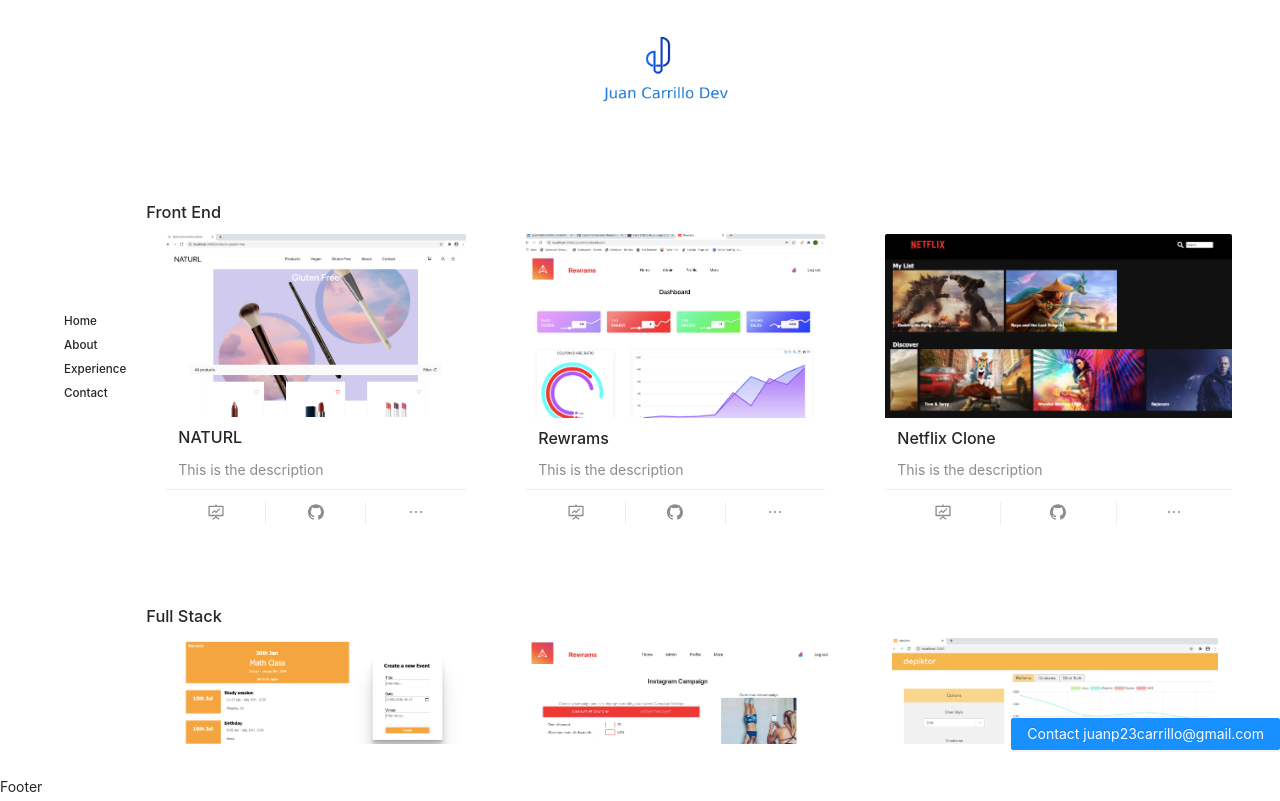
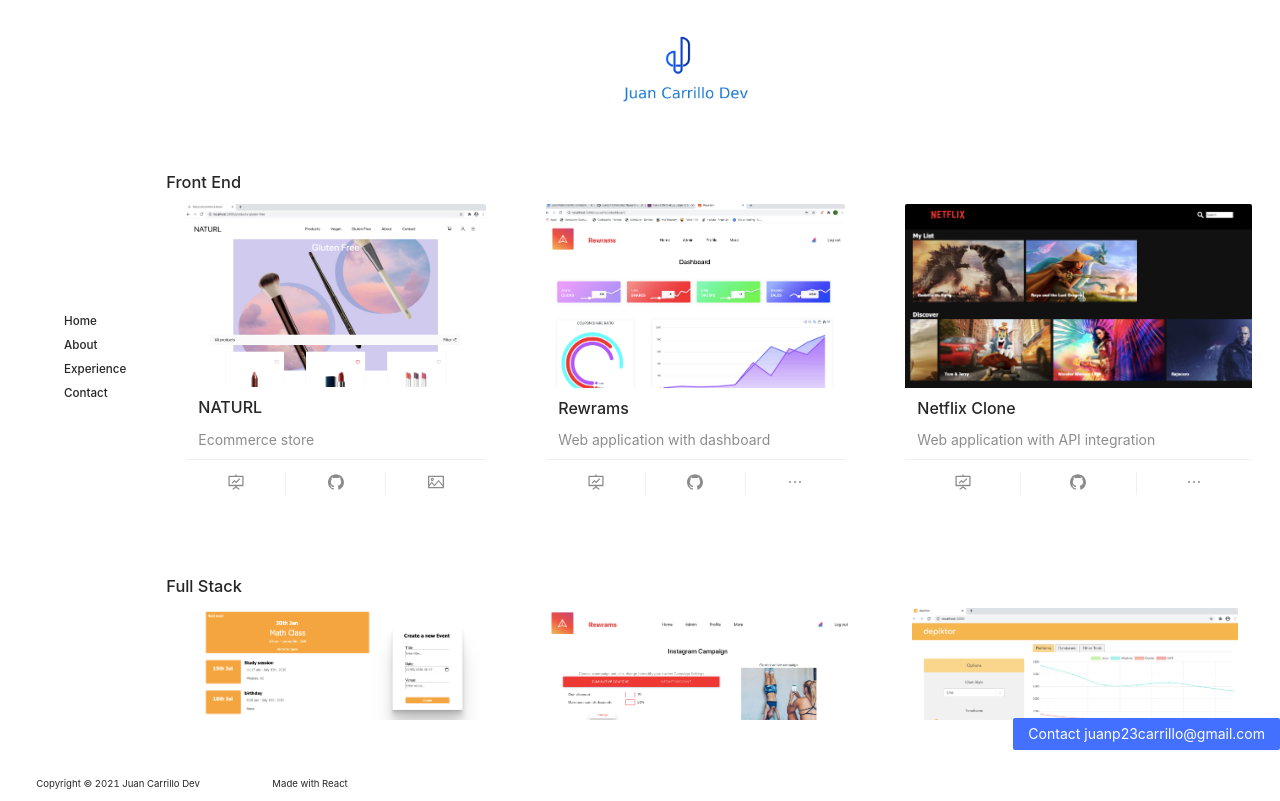
Before and after one commit to juanpc10/portfolio, a React (Create React App) app: page /experience in a window 1280 px wide. Built offline with nearby package versions, Linux system fonts and the light colour scheme.

Commit message:
fix margins

```diff
--- a/src/components/about.js
+++ b/src/components/about.js
@@ -85,21 +85,21 @@ function About() {
             </div>
           </div>
 
-          <div className="affixContainer">
-            <Affix offsetBottom={bottom}>
-              <Link to="/contact"><Button type="primary"> Contact juanp23carrillo@gmail.com</Button></Link>
-              {/* <Button type="primary" onClick={() => setBottom(bottom + 10)}>
-                Contact juanp23carrillo@gmail.com
-              </Button> */}
-            </Affix>
-          </div>
-
+        </div>
+      </div>
+      <div className="footerSection">
+        <div className="affixContainer">
+          <Affix offsetBottom={bottom}>
+            <Link to="/contact"><Button className="contactButton"> Contact juanp23carrillo@gmail.com</Button></Link>
+          </Affix>
+        </div>
+        <div className="footer">
+          <p>Copyright © 2021 Juan Carrillo Dev</p>
+          <p>Made with React</p>
         </div>
       </div>
 
-      <div>
-        <p>Footer</p>
-      </div>
+
     </div>
   );
 }
--- a/src/components/about.scss
+++ b/src/components/about.scss
@@ -66,3 +66,10 @@
   display: flex;
   justify-content: flex-end;
 }
+
+
+.contactButton {
+  color: white;
+  background-color: rgb(68, 112, 255);
+  border: none;
+}
--- a/src/components/contact.js
+++ b/src/components/contact.js
@@ -62,9 +62,13 @@ function Contact() {
 
       </div>
 
-      <div>
-        <p>Footer</p>
+      <div className="footerSection">
+        <div className="footer">
+          <p>Copyright © 2021 Juan Carrillo Dev</p>
+          <p>Made with React</p>
+        </div>
       </div>
+
     </div>
   );
 }
--- a/src/components/experience.js
+++ b/src/components/experience.js
@@ -26,6 +26,7 @@ import Postgresql from '../images/postgresql.png';
 import Mongodb from '../images/mongodb.png';
 import Mongoose from '../images/mongoose.jpeg';
 import Redis from '../images/redis.png';
+
 import CodingQueens from '../images/codingqueens.jpeg';
 import Bigonotation from '../images/bigonotation.jpeg';
 import Hashtable from '../images/hashtable.png';
@@ -35,29 +36,43 @@ import Linkedlist from '../images/linkedlist.png';
 
 
 
-
-
-// import { Router } from "@reach/router";
 import { Link } from "@reach/router";
 import { Affix, Button } from 'antd';
+// import { Popover } from 'antd';
+
 
 import logo from '../images/juanLogo.png';
 
-import { Image } from 'antd';
-
-
 
 import { Card, Avatar } from 'antd';
-import { EditOutlined, EllipsisOutlined, SettingOutlined } from '@ant-design/icons';
+import { Modal } from 'antd';
+import { EditOutlined, EllipsisOutlined, SettingOutlined, PictureOutlined } from '@ant-design/icons';
+
+import {GithubOutlined, LinkedinOutlined, FundProjectionScreenOutlined } from '@ant-design/icons';
 
 
 
 
-import {GithubOutlined, LinkedinOutlined, FundProjectionScreenOutlined } from '@ant-design/icons';
+
+
 
 function Experience() {
   const [bottom, setBottom] = useState(50);
   const { Meta } = Card;
+
+  const [isModalVisible, setIsModalVisible] = useState(false);
+
+  const showModal = () => {
+    setIsModalVisible(true);
+  };
+
+  const handleOk = () => {
+    setIsModalVisible(false);
+  };
+
+  const handleCancel = () => {
+    setIsModalVisible(false);
+  };
 
   return (
     <div>
@@ -69,56 +84,63 @@ function Experience() {
           <Link to="/contact"><h5>Contact</h5></Link>
         </div>
 
-        <div className="projectsContainer">
+        <div className="projectsPageContainer">
 
-          <div className="logoContainer2">
+          <div className="logoExpContainer">
             <Link to="/">
               <img src={logo} alt='juanLogo'></img>
             </Link>
           </div>
 
+
+          <div className="projectsScrollContainer">
             <div className="projectCategory">
               <h3>Front End</h3>
             </div>
             <div className="projects">
               <div className="singleproject">
-              <Card hoverable bordered={false} size="small" style={{ width: 300 }} cover={<img alt="example" src={Naturl} />} actions={[<FundProjectionScreenOutlined />,<GithubOutlined />,<EllipsisOutlined key="ellipsis" />,]}>
-                <Meta title="NATURL" description="This is the description"/>
+                <Card onClick={showModal} hoverable bordered={false} size="small" style={{ width: 300 }} cover={<img alt="example" src={Naturl} />} actions={[<FundProjectionScreenOutlined />,<GithubOutlined />,<PictureOutlined />,]}>
+                  <Meta title="NATURL" description="Ecommerce store"/>
                 </Card>
+                <Modal footer={[]} title="NATURL" visible={isModalVisible} onOk={handleOk} onCancel={handleCancel}>
+                  <p>Fully functional JAM stack ecommerce store with Stripe and Firebase integration.</p>
+                  <p>Tech Stack: React, Stripe, Firebase</p>
+                  {/* <p>Some contents...</p> */}
+                </Modal>
               </div>
               <div className="singleproject">
                 <Card hoverable bordered={false} size="small" style={{ width: 299}} cover={<img alt="example" src={Rewrams} />} actions={[<FundProjectionScreenOutlined />,<GithubOutlined />,<EllipsisOutlined key="ellipsis" />,]}>
-                <Meta title="Rewrams" description="This is the description"/>
+                  <Meta title="Rewrams" description="Web application with dashboard"/>
                 </Card>
               </div>
               <div className="singleproject">
                 <Card hoverable bordered={false} size="small" style={{ width: 347 }} cover={<img alt="example" src={NetflixClone} />} actions={[<FundProjectionScreenOutlined />,<GithubOutlined />,<EllipsisOutlined key="ellipsis" />,]}>
-                <Meta title="Netflix Clone" description="This is the description"/>
+                  <Meta title="Netflix Clone" description="Web application with API integration"/>
                 </Card>
               </div>
               <div className="singleproject">
                 <Card hoverable bordered={false} size="small" style={{ width: 314 }} cover={<img alt="example" src={SoccerApp} />} actions={[<FundProjectionScreenOutlined />,<GithubOutlined />,<EllipsisOutlined key="ellipsis" />,]}>
-                <Meta title="Soccer App" description="This is the description"/>
+                  <Meta title="Soccer App" description="Front end app with state management"/>
                 </Card>
               </div>
               <div className="singleproject">
                 <Card hoverable bordered={false} size="small" style={{ width: 308 }} cover={<img alt="example" src={DragNDrop} />} actions={[<FundProjectionScreenOutlined />,<GithubOutlined />,<EllipsisOutlined key="ellipsis" />,]}>
-                <Meta title="Drag And Drop Team" description="This is the description"/>
+                  <Meta title="World's Best Fighters" description="Front end app with draggable functionality"/>
                 </Card>
               </div>
               <div className="singleproject">
                 <Card hoverable bordered={false} size="small" style={{ width: 263 }} cover={<img alt="example" src={Tictactoe} />} actions={[<FundProjectionScreenOutlined />,<GithubOutlined />,<EllipsisOutlined key="ellipsis" />,]}>
-                <Meta title="Tic Tac Toe Game" description="This is the description"/>
+                  <Meta title="Tic Tac Toe Game" description="Application with game logic"/>
                 </Card>
               </div>
               <div className="singleproject">
                 <Card hoverable bordered={false} size="small" style={{ width: 479 }} cover={<img alt="example" src={HeroesApp} />} actions={[<FundProjectionScreenOutlined />,<GithubOutlined />,<EllipsisOutlined key="ellipsis" />,]}>
-                <Meta title="Heroes App" description="This is the description"/>
+                  <Meta title="Heroes App" description="Front end application built with Angular"/>
                 </Card>
               </div>
               <div id="todolist" className="singleproject">
                 <Card hoverable bordered={false} size="small" style={{ width: 262 }} cover={<img alt="example" src={TodoList} />} actions={[<FundProjectionScreenOutlined />,<GithubOutlined />,<EllipsisOutlined key="ellipsis" />,]}>
-                <Meta title="To Do List" description="This is the description"/>
+                  <Meta title="To Do List" description="Front end app with redux "/>
                 </Card>
               </div>
             </div>
@@ -129,27 +151,27 @@ function Experience() {
             <div className="projects">
               <div className="singleproject">
                 <Card hoverable bordered={false} size="small" style={{ width: 300 }} cover={<img alt="example" src={CalendarApp} />} actions={[<FundProjectionScreenOutlined />,<GithubOutlined />,<EllipsisOutlined key="ellipsis" />,]}>
-                <Meta title="Calendar App" description="This is the description"/>
+                  <Meta title="Calendar App" description="Full stack app for checking events by date"/>
                 </Card>
               </div>
               <div className="singleproject">
                 <Card hoverable bordered={false} size="small" style={{ width:306 }} cover={<img alt="example" src={Instagram} />} actions={[<FundProjectionScreenOutlined />,<GithubOutlined />,<EllipsisOutlined key="ellipsis" />,]}>
-                <Meta title="Instagram App" description="This is the description"/>
+                  <Meta title="Instagram App" description="Application with admin panel"/>
                 </Card>
               </div>
               <div className="singleproject">
                 <Card hoverable bordered={false} size="small" style={{ width: 326 }} cover={<img alt="example" src={Twitter} />} actions={[<FundProjectionScreenOutlined />,<GithubOutlined />,<EllipsisOutlined key="ellipsis" />,]}>
-                <Meta title="Twitter App" description="This is the description"/>
+                  <Meta title="Twitter App" description="Testing for Twitter data analysis app"/>
                 </Card>
               </div>
               <div className="singleproject">
                 <Card hoverable bordered={false} size="small" style={{ width: 274 }} cover={<img alt="example" src={Prospects} />} actions={[<FundProjectionScreenOutlined />,<GithubOutlined />,<EllipsisOutlined key="ellipsis" />,]}>
-                <Meta title="Prospects App" description="This is the description"/>
+                  <Meta title="Prospects App" description="CRM app for prospects"/>
                 </Card>
               </div>
               <div id="candidates" className="singleproject">
                 <Card hoverable bordered={false} size="small" style={{ width: 340 }} cover={<img alt="example" src={Candidates} />} actions={[<FundProjectionScreenOutlined />,<GithubOutlined />,<EllipsisOutlined key="ellipsis" />,]}>
-                <Meta title="Candidates App" description="This is the description"/>
+                  <Meta title="Candidates App" description="Ruby on rails app for candidates"/>
                 </Card>
               </div>
 
@@ -160,44 +182,44 @@ function Experience() {
             </div>
             <div className="projects">
               <div className="singleproject">
-              <Card hoverable bordered={false} size="small" style={{ width: 270 }} cover={<img alt="example" src={Node} />} actions={[<FundProjectionScreenOutlined />,<GithubOutlined />,<EllipsisOutlined key="ellipsis" />,]}>
-                <Meta title="Node" description="This is the description"/>
+                <Card hoverable bordered={false} size="small" style={{ width: 317 }} cover={<img alt="example" src={Node} />} actions={[<FundProjectionScreenOutlined />,<GithubOutlined />,<EllipsisOutlined key="ellipsis" />,]}>
+                  <Meta title="Node Chatbot" description="Chatbot application with node backend"/>
                 </Card>
               </div>
               <div className="singleproject">
                 <Card hoverable bordered={false} size="small" style={{ width: 360 }} cover={<img alt="example" src={Express} />} actions={[<FundProjectionScreenOutlined />,<GithubOutlined />,<EllipsisOutlined key="ellipsis" />,]}>
-                <Meta title="Express" description="This is the description"/>
+                  <Meta title="Express Chatbot" description="Chatbot application with express backend"/>
                 </Card>
               </div>
               <div className="singleproject">
                 <Card hoverable bordered={false} size="small" style={{ width: 294 }} cover={<img alt="example" src={GraphQL} />} actions={[<FundProjectionScreenOutlined />,<GithubOutlined />,<EllipsisOutlined key="ellipsis" />,]}>
-                <Meta title="GraphQL" description="This is the description"/>
+                  <Meta title="World Cup App" description="Soccer data structuring application"/>
                 </Card>
               </div>
               <div className="singleproject">
                 <Card hoverable bordered={false} size="small" style={{ width: 378 }} cover={<img alt="example" src={Koa} />} actions={[<FundProjectionScreenOutlined />,<GithubOutlined />,<EllipsisOutlined key="ellipsis" />,]}>
-                <Meta title="Koa" description="This is the description"/>
+                  <Meta title="Koa Chatbot" description="Chatbot application with node.js backend"/>
                 </Card>
               </div>
               <div className="singleproject">
                 <Card hoverable bordered={false} size="small" style={{ width: 294 }} cover={<img alt="example" src={Postgresql} />} actions={[<FundProjectionScreenOutlined />,<GithubOutlined />,<EllipsisOutlined key="ellipsis" />,]}>
-                <Meta title="SQL" description="This is the description"/>
+                  <Meta title="SQL Chatbot" description="Chatbot application with postgres db"/>
                 </Card>
               </div>
 
               <div className="singleproject">
                 <Card hoverable bordered={false} size="small" style={{ width: 315 }} cover={<img alt="example" src={Mongodb} />} actions={[<FundProjectionScreenOutlined />,<GithubOutlined />,<EllipsisOutlined key="ellipsis" />,]}>
-                <Meta title="Mongo DB" description="This is the description"/>
+                  <Meta title="Mongo DB Chatbot" description="Chatbot application with Mongodb"/>
                 </Card>
               </div>
               <div className="singleproject">
                 <Card hoverable bordered={false} size="small" style={{ width: 239 }} cover={<img alt="example" src={Mongoose} />} actions={[<FundProjectionScreenOutlined />,<GithubOutlined />,<EllipsisOutlined key="ellipsis" />,]}>
-                <Meta title="Mongoose" description="This is the description"/>
+                  <Meta title="Mongoose Chatbot" description="Chatbot app with Mongoose"/>
                 </Card>
               </div>
               <div id="redis" className="singleproject">
                 <Card hoverable bordered={false} size="small" style={{ width: 249 }} cover={<img alt="example" src={Redis} />} actions={[<FundProjectionScreenOutlined />,<GithubOutlined />,<EllipsisOutlined key="ellipsis" />,]}>
-                <Meta title="Redis" description="This is the description"/>
+                  <Meta title="Redis Chatbot" description="Chatbot app with redis"/>
                 </Card>
               </div>
 
@@ -262,36 +284,43 @@ function Experience() {
             <div className="projects">
               <div className="singleproject">
                 <Card hoverable bordered={false} size="small" style={{ width: 390 }} cover={<img alt="example" src={CodingQueens} />} actions={[<FundProjectionScreenOutlined />,<GithubOutlined />,<EllipsisOutlined key="ellipsis" />,]}>
-                <Meta title="Coding Queens Problem" description="This is the description"/>
+                  <Meta title="Coding Queens Problem" description="Algorithm solution for coding queens problem"/>
                 </Card>
               </div>
               <div className="singleproject">
                 <Card hoverable bordered={false} size="small" style={{ width: 252 }} cover={<img alt="example" src={Bigonotation} />} actions={[<FundProjectionScreenOutlined />,<GithubOutlined />,<EllipsisOutlined key="ellipsis" />,]}>
-                <Meta title="Sorting Algorithms" description="This is the description"/>
+                  <Meta title="Sorting Algorithms" description="Sorting methods analysis"/>
                 </Card>
               </div>
               <div className="singleproject">
                 <Card hoverable bordered={false} size="small" style={{ width: 255 }} cover={<img alt="example" src={Hashtable} />} actions={[<FundProjectionScreenOutlined />,<GithubOutlined />,<EllipsisOutlined key="ellipsis" />,]}>
-                <Meta title="Hash Tables" description="This is the description"/>
+                  <Meta title="Hash Tables" description="Hash table function representation"/>
                 </Card>
               </div>
               <div  id="linkedlist" className="singleproject">
                 <Card hoverable bordered={false} size="small" style={{ width: 436 }} cover={<img alt="example" src={Linkedlist} />} actions={[<FundProjectionScreenOutlined />,<GithubOutlined />,<EllipsisOutlined key="ellipsis" />,]}>
-                <Meta title="Linked Lists" description="This is the description"/>
+                  <Meta title="Linked Lists" description="Linked list variations"/>
                 </Card>
               </div>
 
             </div>
 
           </div>
+
+
         </div>
-      <div>
+      </div>
+
+      <div className="footerSection">
         <div className="affixContainer">
           <Affix offsetBottom={bottom}>
-            <Link to="/contact"><Button type="primary"> Contact juanp23carrillo@gmail.com</Button></Link>
+            <Link to="/contact"><Button className="contactButton" > Contact juanp23carrillo@gmail.com</Button></Link>
           </Affix>
         </div>
-        <p>Footer</p>
+        <div className="footer">
+          <p>Copyright © 2021 Juan Carrillo Dev</p>
+          <p>Made with React</p>
+        </div>
       </div>
     </div>
   );
--- a/src/components/experience.scss
+++ b/src/components/experience.scss
@@ -3,7 +3,7 @@
   display: flex;
   flex-direction: column;
   justify-content: center;
-  margin-right: 20px;
+  margin-right: 40px;
 }
 
 .expNavigationMenu h5 {
@@ -12,11 +12,36 @@
 
 .experienceContainer {
   display: flex;
+  height: 93vh;
 }
+
+.projectsPageContainer {
+  display: flex;
+  flex-direction: column;
+}
+
+.logoExpContainer {
+  width: 80vw;
+  height: 15vh;
+  display: flex;
+  justify-content: center;
+}
+
+.logoExpContainer img {
+ width: 150px;
+ height: 150px;
+ object-fit: scale-down;
+}
+
+.projectsScrollContainer {
+  height: 75vh;
+  overflow-y: scroll;
+}
+
+
 
 .projectsContainer {
   height: 93vh;
-  overflow-y: scroll;
 }
 
 .projectCategory {
@@ -54,3 +79,35 @@
 #linkedlist {
   padding-right: 450px;
 }
+
+
+.contactButton {
+  color: white;
+  background-color: rgb(68, 112, 255);
+  border: none;
+}
+
+// .contactButton:hover {
+//   color: white;
+//   background-color: red;
+//   border: none;
+// }
+
+
+
+.footer {
+  display: flex;
+  width: 30vw;
+  justify-content: space-around;
+}
+
+.footer p {
+  font-size: .6rem;
+}
+
+
+
+.popoverContent {
+  // background-color: red;
+  // width: 400px
+}
--- a/src/components/home.js
+++ b/src/components/home.js
@@ -49,15 +49,17 @@ function Home() {
         <div className="logoContainer">
           <img src={logo} alt='juanLogo'></img>
           <div className="socialLinks">
-
-            <p><LinkedinOutlined /></p>
-            <p><GithubOutlined /></p>
+            <a onClick="window.open('https://www.linkedin.com/in/juanpc10/')" ><LinkedinOutlined /></a>
+            <a><GithubOutlined /></a>
           </div>
         </div>
 
       </div>
-      <div>
-        <p>Footer</p>
+      <div className="footerSection">
+        <div className="footer">
+          <p>Copyright © 2021 Juan Carrillo Dev</p>
+          <p>Made with React</p>
+        </div>
       </div>
 
 
```
Also changed, not shown: src/images/nodejs.png. Lines whose indentation alone changed are shown as unchanged.
